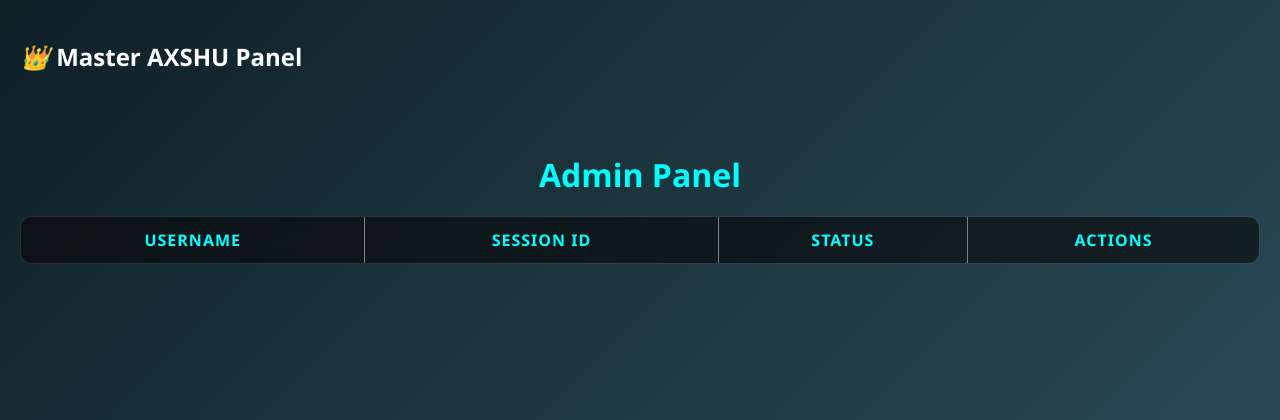
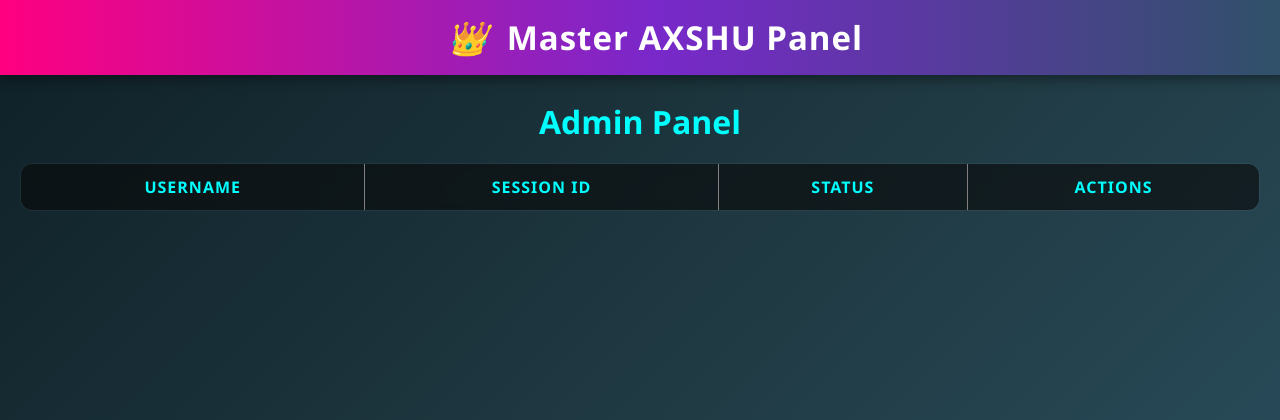
Before and after one commit to Outlook2530/AXSHU-PANEL, a Flask app: page /admin in a window 1280 px wide. Shown: the top 420 px of the page. Run offline with Flask 3, Linux system fonts and the light colour scheme; lists and menus that the app fills with data are empty.

Commit message:
Update style.css

```diff
--- a/static/style.css
+++ b/static/style.css
@@ -13,6 +13,32 @@
   color: #00ffff;
 }
 
+/* 🔥 Stylish Admin Header */
+.admin-header {
+  position: fixed;
+  top: 0;
+  left: 0;
+  width: 100%;
+  padding: 15px;
+  background: linear-gradient(90deg, #ff0080, #7928ca, #2c5364);
+  text-align: center;
+  font-size: 22px;
+  font-weight: bold;
+  color: white;
+  letter-spacing: 1px;
+  box-shadow: 0 4px 12px rgba(0,0,0,0.4);
+  z-index: 1000;
+}
+
+.admin-header h2 {
+  margin: 0;
+}
+
+.admin-header .crown {
+  margin-right: 8px;
+}
+
+/* Table Styling */
 table {
   width: 100%;
   border-collapse: collapse;
@@ -42,6 +68,7 @@
   background: rgba(255,255,255,0.15);
 }
 
+/* Buttons */
 button {
   padding: 6px 14px;
   margin: 2px;
@@ -72,6 +99,28 @@
   color: white;
 }
 
+/* Card (User Panel) */
+.card {
+  max-width: 400px;
+  margin: auto;
+  padding: 20px;
+  background: rgba(255,255,255,0.1);
+  border-radius: 16px;
+  backdrop-filter: blur(10px);
+  box-shadow: 0 8px 24px rgba(0,0,0,0.4);
+}
+
+.card p {
+  margin: 10px 0;
+  font-size: 16px;
+}
+
+.actions {
+  margin-top: 15px;
+  text-align: center;
+}
+
+/* Toast Notification */
 #toast {
   position: fixed;
   bottom: 20px;
@@ -80,6 +129,7 @@
   border-radius: 8px;
   font-weight: bold;
   display: inline-block;
+  animation: fadeIn 0.3s ease;
 }
 
 #toast.success {
@@ -91,3 +141,8 @@
   background: #dc3545;
   color: white;
 }
+
+@keyframes fadeIn {
+  from { opacity: 0; transform: translateY(20px); }
+  to { opacity: 1; transform: translateY(0); }
+}
```
